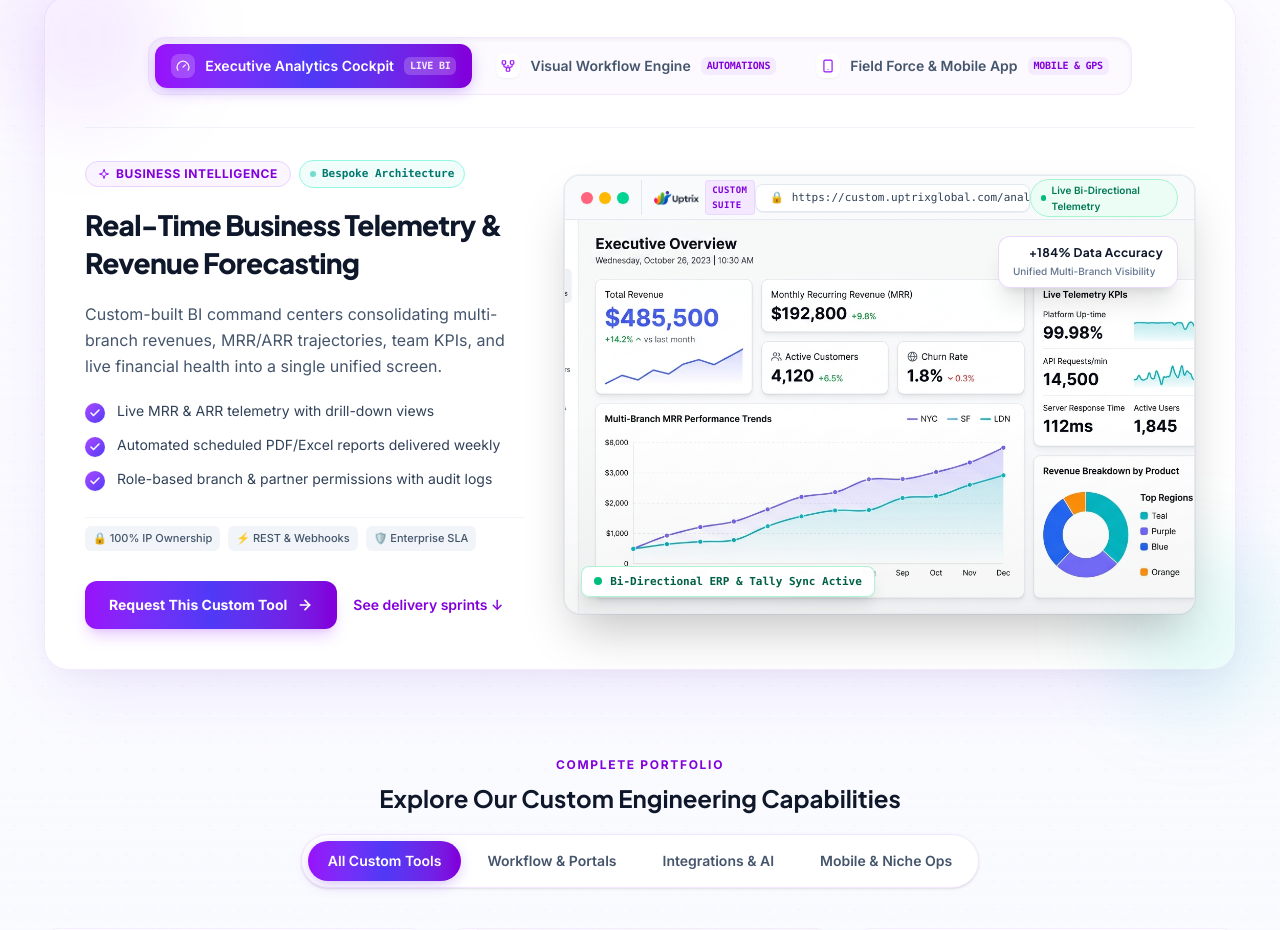
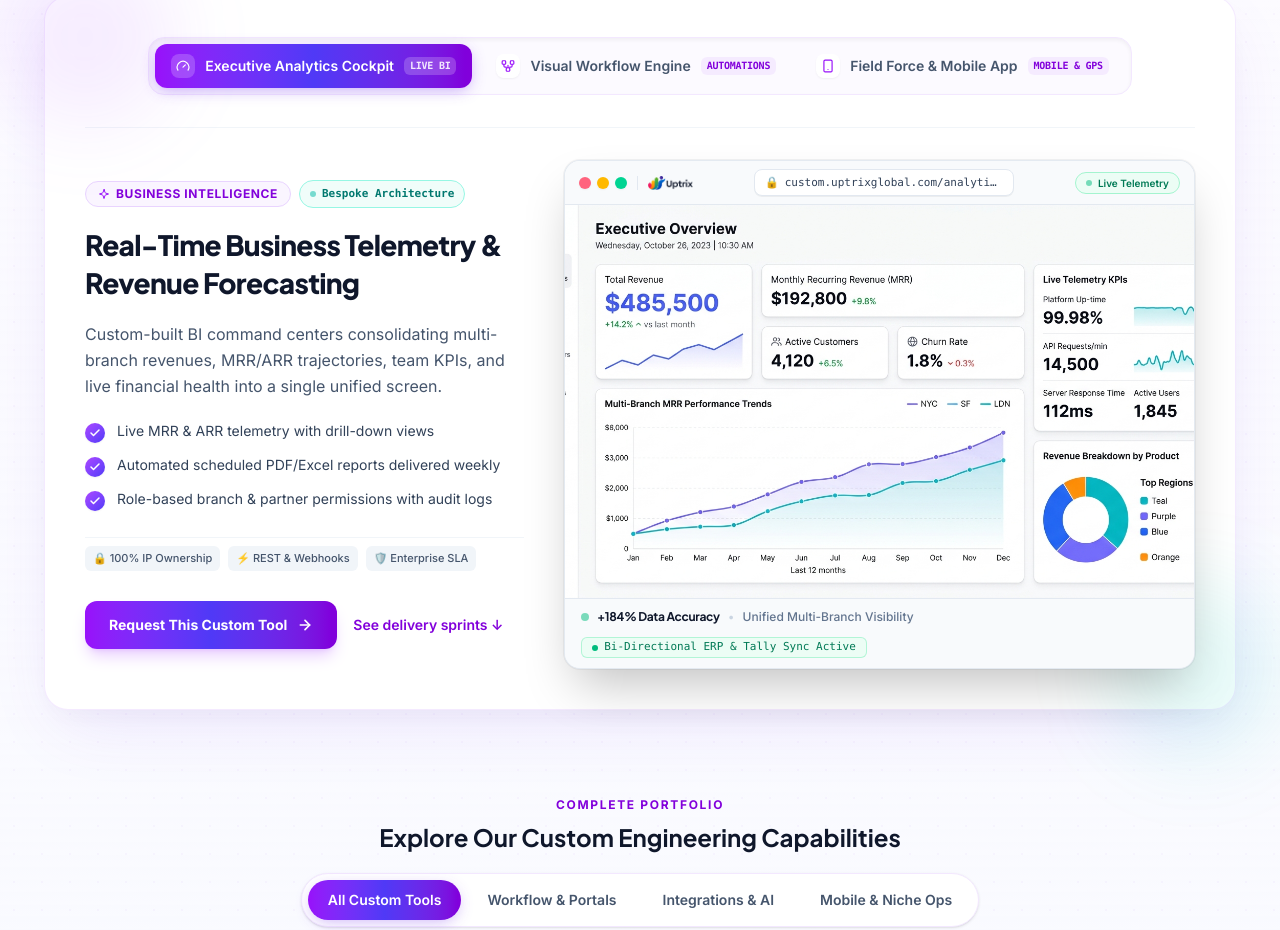
Before and after one commit to rajukumar143/uptrix-global, a Next.js app: page /home-2 in a window 1280 px wide. Shown: the part 1969-2899 px from the top of the page. Built offline with nearby package versions, Linux system fonts and the light colour scheme; no server answers.

Commit message:
fix(home-2): eliminate overlapping elements in custom tools window chrome and canvas

```diff
--- a/src/components/home/Home2CustomTools.tsx
+++ b/src/components/home/Home2CustomTools.tsx
@@ -454,16 +454,16 @@ export default function Home2CustomTools({
               {/* Right Column: Studio-Grade Light App Canvas & Window Frame (No Dark Colors) */}
               <div className="lg:col-span-7">
                 <div className="relative overflow-hidden rounded-2xl border border-slate-200/90 bg-white shadow-2xl ring-1 ring-slate-900/5">
-                  {/* Clean Crisp Light Window Header */}
-                  <div className="flex h-11 items-center justify-between border-b border-slate-200/90 bg-slate-50/95 px-4 backdrop-blur-md">
+                  {/* Clean Crisp Light Window Header (Zero Overlap Guaranteed) */}
+                  <div className="flex h-11 items-center justify-between gap-3 border-b border-slate-200/90 bg-slate-50/95 px-3.5 backdrop-blur-md">
                     {/* Window Controls & Uptrix Mark */}
-                    <div className="flex items-center gap-3">
+                    <div className="flex items-center gap-2.5 shrink-0">
                       <div className="flex items-center gap-1.5">
                         <span className="h-3 w-3 rounded-full bg-rose-400 shadow-xs" />
                         <span className="h-3 w-3 rounded-full bg-amber-400 shadow-xs" />
                         <span className="h-3 w-3 rounded-full bg-emerald-400 shadow-xs" />
                       </div>
-                      <div className="hidden sm:flex items-center gap-1.5 border-l border-slate-200 pl-3">
+                      <div className="hidden sm:flex items-center gap-1.5 border-l border-slate-200 pl-2.5">
                         <Image
                           src="/logo-dark.png"
                           alt="Uptrix"
@@ -471,26 +471,25 @@ export default function Home2CustomTools({
                           height={235}
                           className="h-3.5 w-auto"
                         />
-                        <span className="rounded bg-purple-100 border border-purple-200/80 px-1.5 py-0.5 text-[9px] font-mono font-bold tracking-wider text-purple-700 uppercase">
-                          Custom Suite
-                        </span>
                       </div>
                     </div>
 
-                    {/* Window Address Bar */}
-                    <div className="flex items-center gap-2 rounded-lg bg-white px-3.5 py-1 font-mono text-[11px] text-slate-700 max-w-[240px] sm:max-w-xs truncate border border-slate-200 shadow-2xs">
-                      <span className="text-emerald-600">🔒</span>
-                      <span>https://custom.uptrixglobal.com/{activeShowcase.id}</span>
+                    {/* Window Address Bar with Clean Truncation */}
+                    <div className="flex min-w-0 flex-1 max-w-[260px] items-center justify-center gap-1.5 rounded-lg bg-white px-2.5 py-1 font-mono text-[11px] text-slate-700 border border-slate-200 shadow-2xs">
+                      <span className="text-emerald-600 shrink-0">🔒</span>
+                      <span className="truncate">custom.uptrixglobal.com/{activeShowcase.id}</span>
                     </div>
 
-                    {/* Live Telemetry Ping */}
-                    <span className="hidden sm:inline-flex items-center gap-1.5 rounded-full bg-emerald-50 px-2.5 py-0.5 text-[10px] font-semibold text-emerald-700 border border-emerald-200">
-                      <span className="h-1.5 w-1.5 rounded-full bg-emerald-500 animate-pulse" />
-                      {activeShowcase.statusBadge}
-                    </span>
+                    {/* Live Telemetry Status Pill */}
+                    <div className="shrink-0 flex items-center">
+                      <span className="inline-flex items-center gap-1.5 rounded-full bg-emerald-50 px-2.5 py-0.5 text-[10px] font-semibold text-emerald-700 border border-emerald-200 whitespace-nowrap">
+                        <span className="h-1.5 w-1.5 rounded-full bg-emerald-500 animate-pulse" />
+                        <span>Live Telemetry</span>
+                      </span>
+                    </div>
                   </div>
 
-                  {/* Screenshot Canvas with Pure Light Floating Overlay Badges */}
+                  {/* Screenshot Canvas with 100% Unobstructed Visibility */}
                   <div className="relative aspect-[16/10] w-full overflow-hidden bg-slate-50">
                     <Image
                       key={activeShowcase.id}
@@ -498,29 +497,26 @@ export default function Home2CustomTools({
                       alt={activeShowcase.title}
                       fill
                       priority
-                      className="object-cover object-top transition-transform duration-700 hover:scale-[1.02]"
+                      className="object-cover object-top transition-transform duration-700 hover:scale-[1.01]"
                       sizes="(max-width: 1024px) 100vw, 760px"
                     />
+                  </div>
 
-                    {/* Subtle Top Inner Vignette */}
-                    <div className="pointer-events-none absolute inset-0 bg-gradient-to-t from-slate-900/10 via-transparent to-transparent opacity-40" />
-
-                    {/* Floating Light Glassmorphic Metric Badge (Top-Right) */}
-                    <div className="absolute top-4 right-4 rounded-xl border border-purple-200/90 bg-white/95 px-3.5 py-2 shadow-xl backdrop-blur-md">
-                      <div className="flex items-center gap-2">
-                        <span className="h-2 w-2 rounded-full bg-emerald-500 animate-ping" />
-                        <span className="font-display text-xs font-bold text-slate-900 tracking-wide">
-                          {activeShowcase.floatingStat}
-                        </span>
-                      </div>
-                      <p className="mt-0.5 text-[10px] font-medium text-slate-500">
+                  {/* Dedicated Window Telemetry & Status Footer Bar (Zero Overlap) */}
+                  <div className="flex flex-wrap items-center justify-between gap-3 border-t border-slate-200/90 bg-slate-50/90 px-4 py-2.5 text-xs">
+                    <div className="flex items-center gap-2">
+                      <span className="h-2 w-2 rounded-full bg-emerald-500 animate-pulse" />
+                      <strong className="font-display font-bold text-slate-900 tracking-tight">
+                        {activeShowcase.floatingStat}
+                      </strong>
+                      <span className="text-slate-300">•</span>
+                      <span className="text-slate-500 font-medium">
                         {activeShowcase.statSubtitle}
-                      </p>
+                      </span>
                     </div>
 
-                    {/* Floating Light Live Sync Chip (Bottom-Left) */}
-                    <div className="absolute bottom-4 left-4 hidden sm:flex items-center gap-2 rounded-lg border border-emerald-200/90 bg-white/95 px-3 py-1.5 shadow-lg backdrop-blur-md text-[11px] font-mono text-emerald-800 font-semibold">
-                      <span className="h-2 w-2 rounded-full bg-emerald-500" />
+                    <div className="inline-flex items-center gap-1.5 rounded-md bg-emerald-50 border border-emerald-200/80 px-2.5 py-0.5 text-[11px] font-mono text-emerald-700 font-medium">
+                      <span className="h-1.5 w-1.5 rounded-full bg-emerald-500" />
                       <span>Bi-Directional ERP & Tally Sync Active</span>
                     </div>
                   </div>
```
